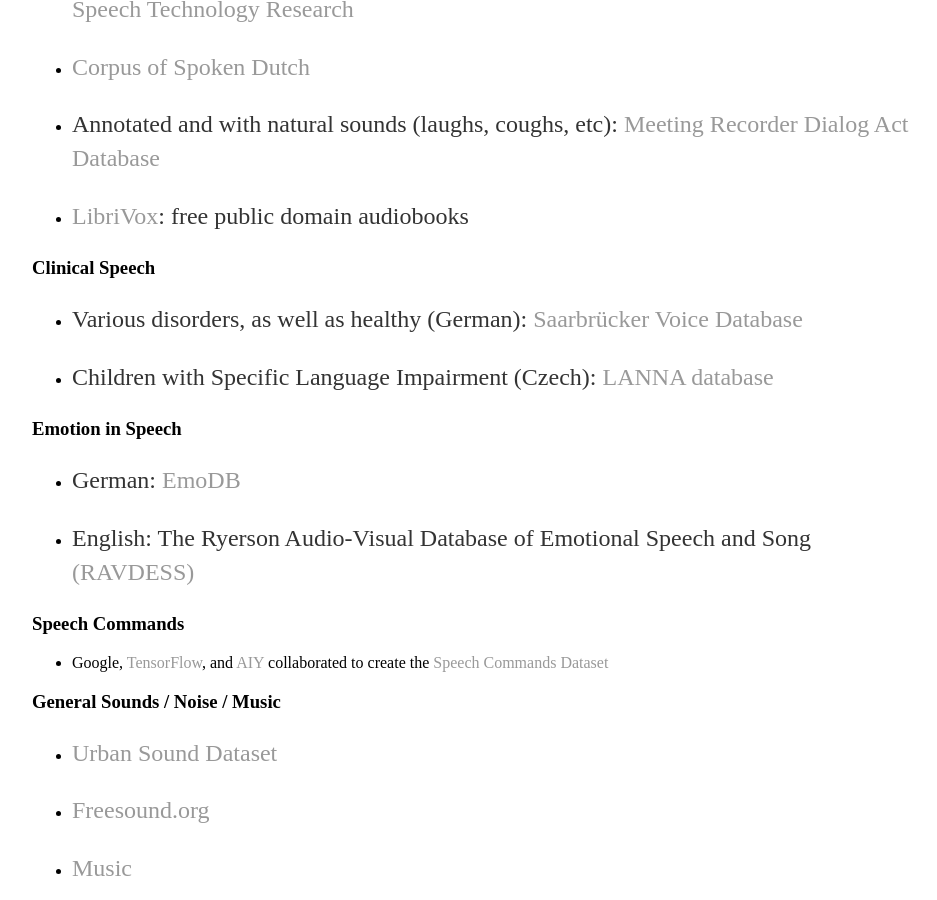
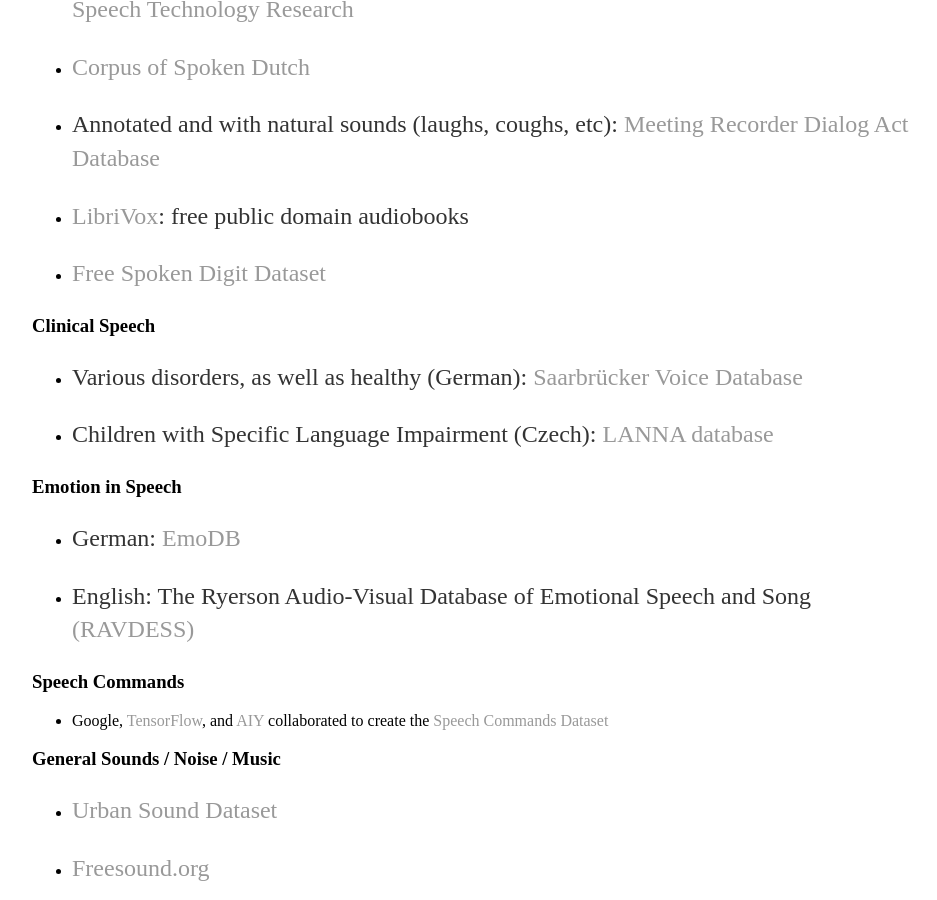
Before and after one commit to a-n-rose/a-n-rose.github.io, a Jekyll site: the page built from _posts/2019-01-06-resources-publicly-available-speech-databases.md, in a window 1280 px wide and 900 px high, scrolled down 915 px. Shown: the whole window, without its empty margins (160-1097 px from the left). Built offline with Jekyll 4.4.1, drawn with Linux system fonts in a browser that asks for light colours.

Commit message:
added spoken digits dataset

```diff
--- a/_posts/2019-01-06-resources-publicly-available-speech-databases.md
+++ b/_posts/2019-01-06-resources-publicly-available-speech-databases.md
@@ -27,6 +27,8 @@
 * Annotated and with natural sounds (laughs, coughs, etc): <a href="http://www1.icsi.berkeley.edu/~ees/dadb/">Meeting Recorder Dialog Act Database</a>
 
 * <a href="https://librivox.org/">LibriVox</a>: free public domain audiobooks
+
+* <a href="https://github.com/Jakobovski/free-spoken-digit-dataset">Free Spoken Digit Dataset</a>
 
 ### Clinical Speech
 
```
